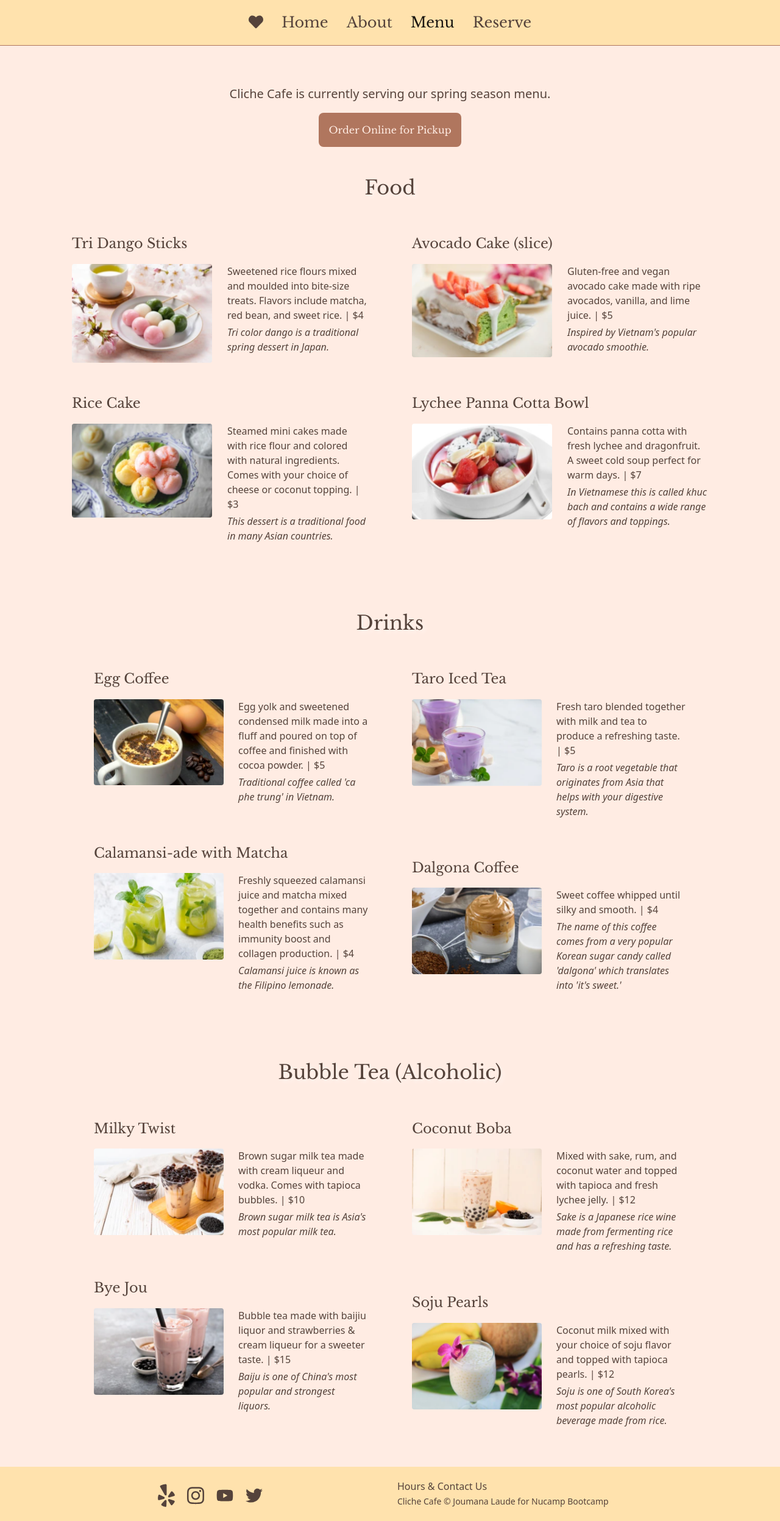
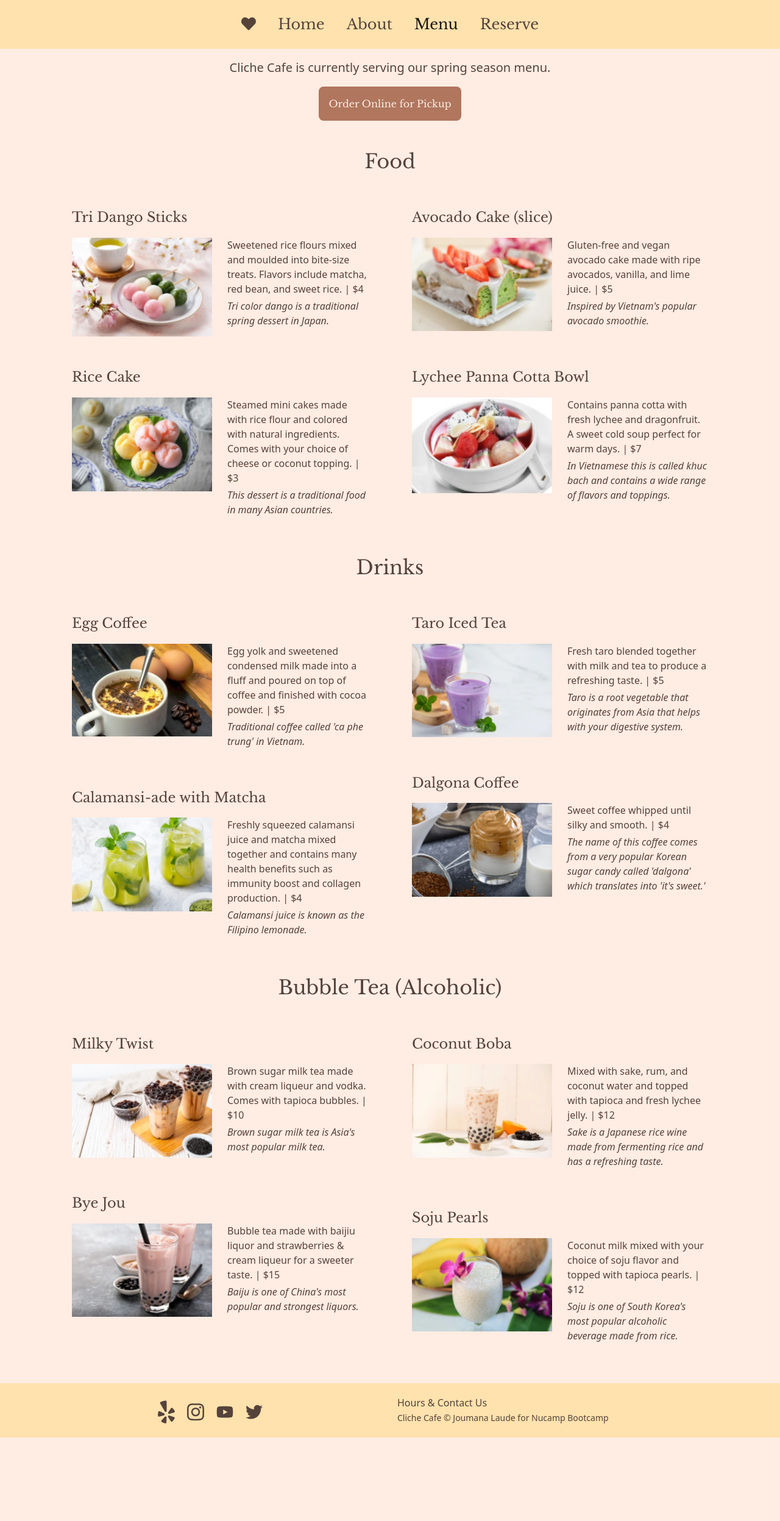
Before and after one commit to JoumanaLaude/cliche-cafe-react, a React (Create React App) app: page /menu in a window 1280 px wide. Shown: the whole page at 61% size. After the commit the page ends 2358 px from the top, so only its background shows below. Built offline with nearby package versions, Linux system fonts and the light colour scheme.

Commit message:
menu img fix, style changes

```diff
--- a/src/App.css
+++ b/src/App.css
@@ -1,14 +1,10 @@
 @import url('https://fonts.googleapis.com/css2?family=Libre+Baskerville:wght@400;700&display=swap'); */
-
-::-moz-selection {
-  background: #ffe2ad; }
 
 ::selection {
   background: #ffe2ad; }
 
 .navbar {
-  background-color: #ffe2ad;
-  border-bottom: 1px solid #B0765E; }
+  background-color: #ffe2ad;}
 
 .navbar-expand-lg .navbar-collapse {
   justify-content: center; }
@@ -18,7 +14,7 @@
   font-size: 1.5rem;
   font-weight: 400;
   color: #55433B;
-  padding: 15px; }
+  padding: 18px;}
 
 h1 {
   font-family: "Libre Baskerville", serif;
@@ -57,7 +53,8 @@ a:hover, a:focus, .fa:hover,
 
 .site-footer {
   background-color: #ffe2ad;
-  padding: 20px 0; }
+  padding: 20px 0;
+  margin-top: 50px; }
 
 @media (min-width: 1200px) {
   .container {
--- a/src/components/About.js
+++ b/src/components/About.js
@@ -9,7 +9,7 @@ class About extends Component {
    render() {
       return (
          <>
-            <div className="container mt-5 pt-3 px-5">
+            <div className="container pt-4 px-5">
                <Row>
                   <Col lg={6} pr={1}>
                      <TitleText titleText={AboutUsContent.aboutUs.titleText} bodyText={AboutUsContent.aboutUs.bodyText} />
@@ -22,7 +22,7 @@ class About extends Component {
             </div>
 
             <hr />
-            <div className="container pt-3 pb-3 px-5">
+            <div className="container pt-3 px-5">
                <Row>
                   <Col>
                      <TitleText titleText={AboutUsContent.eventSection.titleText} bodyText={AboutUsContent.eventSection.bodyText} />
--- a/src/components/BobaMenu.js
+++ b/src/components/BobaMenu.js
@@ -9,7 +9,7 @@ import { Col, Row } from 'reactstrap';
 const BobaMenu = () => {
    return (
       <>
-         <div className="container my-5 pt-5 px-5">
+         <div className="container mt-5">
             <h3 className="text-center">Bubble Tea (Alcoholic)</h3>
             <Row>
                <Col lg={6}>
--- a/src/components/DrinksMenu.js
+++ b/src/components/DrinksMenu.js
@@ -8,8 +8,7 @@ import { Col, Row } from 'reactstrap';
 
 const DrinksMenu = () => {
    return (
-      <>
-         <div className="container mt-5 pt-5 px-5">
+         <div className="container mt-5">
             <h3 className="text-center">Drinks</h3>
             <Row>
                <Col lg={6}>
@@ -46,7 +45,6 @@ const DrinksMenu = () => {
                </Col>
             </Row>
          </div>
-      </>
    )
 }
 
--- a/src/components/FoodMenu.js
+++ b/src/components/FoodMenu.js
@@ -8,7 +8,6 @@ import { Col, Row } from 'reactstrap';
 
 const FoodMenu = () => {
    return (
-      <>
          <div className="container mt-5">
             <h3 className="text-center">Food</h3>
             <Row>
@@ -46,7 +45,6 @@ const FoodMenu = () => {
             </Col>
             </Row>
          </div>
-      </>
    )
 }
 
--- a/src/components/Home.js
+++ b/src/components/Home.js
@@ -12,7 +12,7 @@ function Home() {
   return (
     <>
       <Slider images={SliderInfo}/>
-      <div className="container mt-3 pt-3 px-5">
+      <div className="container pt-4 px-5">
         <Row>
           <Col>
             <TitleText titleText={HomePageContent.introParagraph.titleText} bodyText={HomePageContent.introParagraph.bodyText} />
@@ -42,7 +42,7 @@ function Home() {
       </div>
 
       <hr />
-      <div className="container py-3 px-5">
+      <div className="container px-5">
         <Row>
           <Col lg={5} className="d-none d-lg-block">
             <img src={outdoor} width="600" height="300" className="img-fluid rounded" alt="The cafe outside" />
--- a/src/components/Menu.js
+++ b/src/components/Menu.js
@@ -6,7 +6,7 @@ import { Button, Col, Container } from 'reactstrap';
 function MenuPage() {
    return (
       <>
-         <Container className="mt-5 pt-3">
+         <Container className="pt-3">
             <Col sm="12" md={{ size: 6, offset: 3 }}>
                <p className="lead text-center">Cliche Cafe is currently serving our spring season menu.</p>
                <p className="text-center"><Button className="order-button">Order Online for Pickup</Button></p>
--- a/src/components/MenuItem.js
+++ b/src/components/MenuItem.js
@@ -6,7 +6,7 @@ const MenuItem = ({ name, src, price, desc, origin }) => {
    return (
       <div className="container">
          <Row className="pt-5"><p className="menuTitle">{name}</p>
-            <Col><img className="img-fluid rounded float-left" src={src} alt="menu item" width="230" height="160" /></Col>
+            <Col><img className="img-fluid float-left" src={src} alt="menu item" width="230" height="160" fluid/></Col>
             <Col>{desc} | {price}
             <p className="mt-1"><i className="d-none d-md-block">{origin}</i></p></Col>
          </Row>
```
